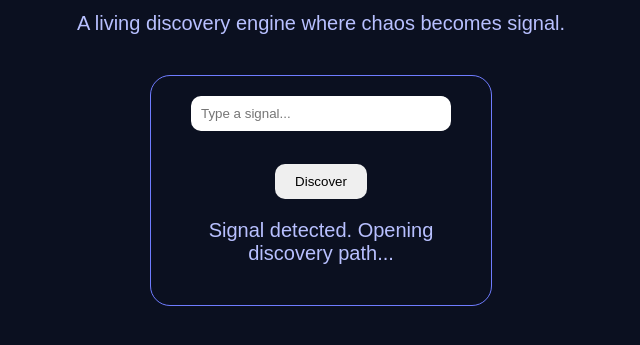
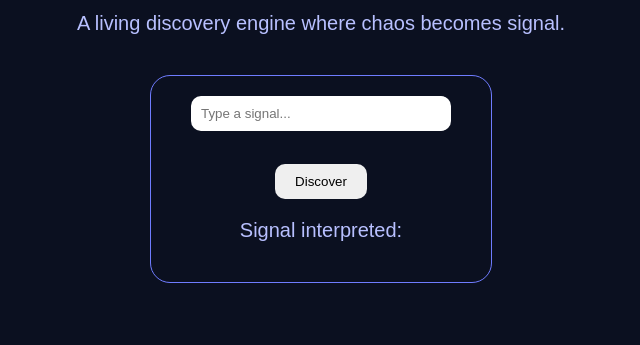
Before and after one commit to twilightantlers/discovery-engine, a plain HTML site: page index.html in a window 1280 px wide. Both pictures are taken after a click on the button "Discover". Shown: the part 221-566 px from the top of the page, without its empty margins (319-959 px from the left). Drawn offline with Linux system fonts and the light colour scheme.

Commit message:
Update index.html

```diff
--- a/index.html
+++ b/index.html
@@ -59,7 +59,7 @@
 
   <div class="portal">
 
-    <input placeholder="Type a signal..." />
+    <input id="signal" placeholder="Type a signal..." />
 
     <br><br>
 
@@ -73,10 +73,32 @@
 
   <script>
     function discover() {
-      const result = document.getElementById("result");
 
-      result.innerText =
-        "Signal detected. Opening discovery path...";
+      const signal =
+        document.getElementById("signal").value;
+
+      const result =
+        document.getElementById("result");
+
+      if (signal.includes("moon")) {
+        result.innerText =
+          "Night discovery path detected 🌙";
+      }
+
+      else if (signal.includes("dream")) {
+        result.innerText =
+          "Dream world pathway opening ✨";
+      }
+
+      else if (signal.includes("rain")) {
+        result.innerText =
+          "Rain atmosphere detected ☔";
+      }
+
+      else {
+        result.innerText =
+          "Signal interpreted: " + signal;
+      }
     }
   </script>
 
```
